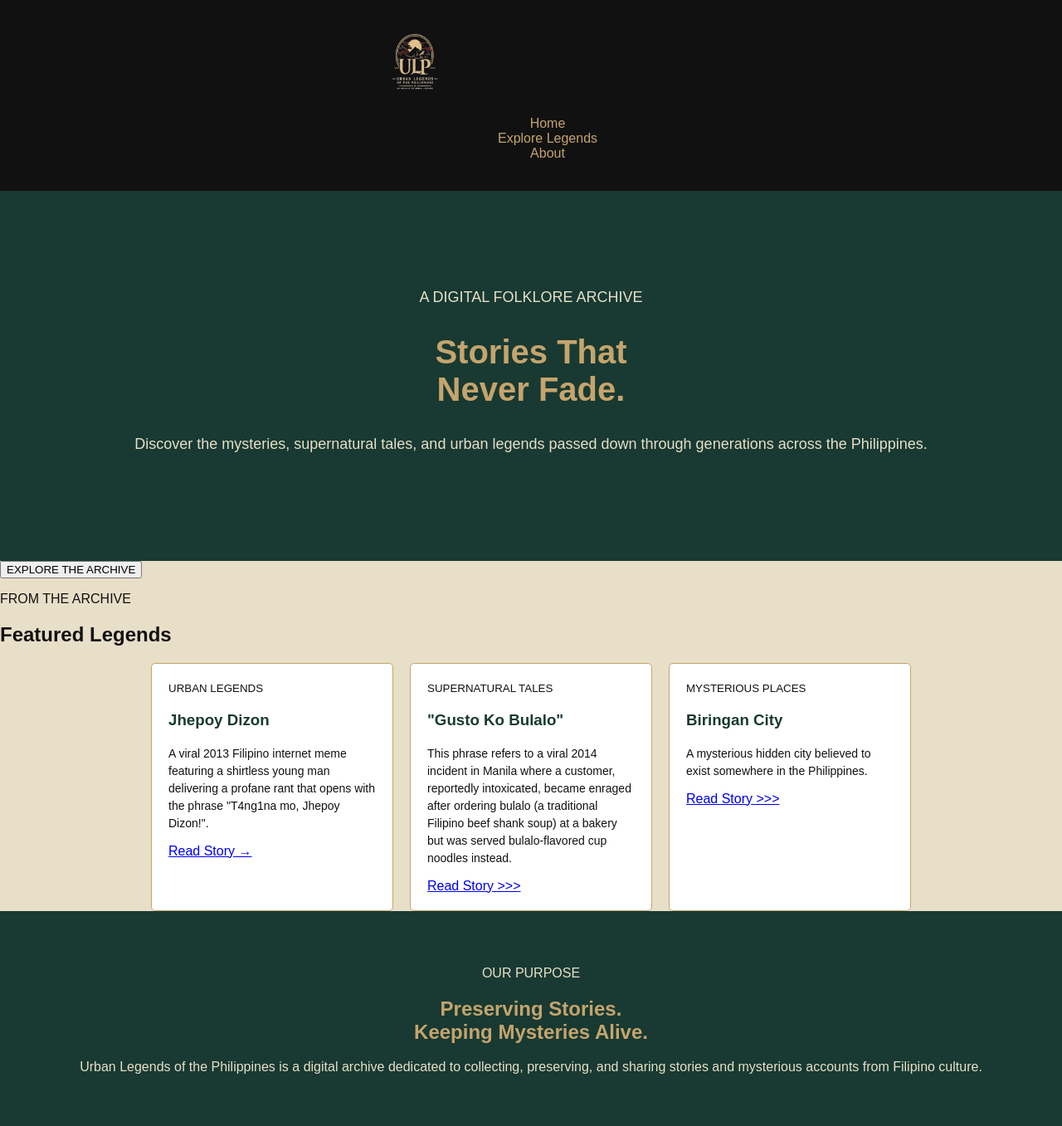
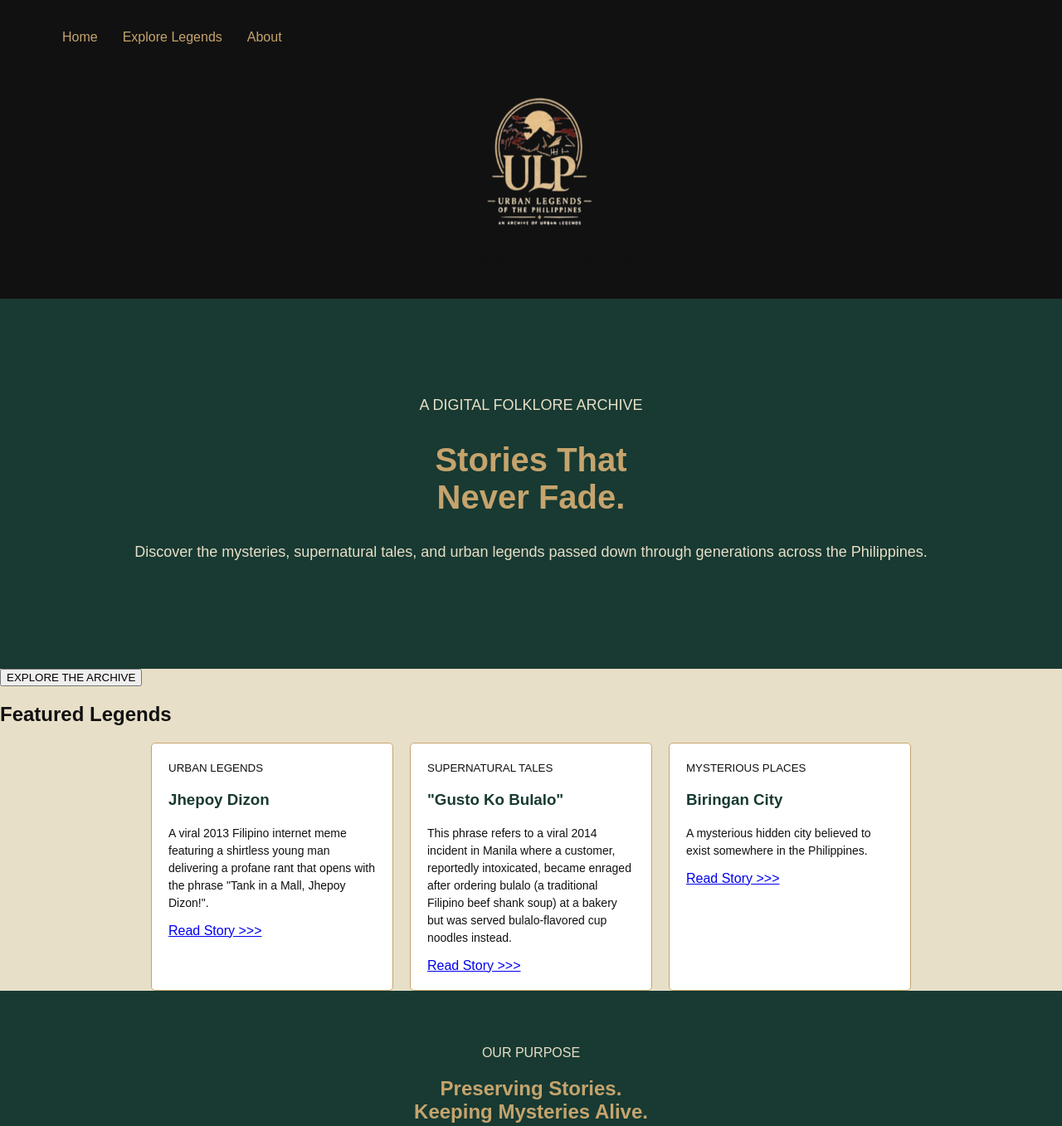
Before and after one commit to CrystalyZ-Z/DelaCruz_Website, a plain HTML site: page index.html in a window 1280 px wide. Shown: the top 1357 px of the page at 83% size. Drawn offline with Linux system fonts and the light colour scheme.

Commit message:
CSS(PT. 6) NAVBAR EDIT

```diff
--- a/css/style.css
+++ b/css/style.css
@@ -1,5 +1,4 @@
 
-/* This is the main style of the website */
 
 body {
     margin: 0;
@@ -7,19 +6,23 @@ body {
     font-family: Arial, sans-serif;
     background-color: #E8DFC8;
     color: #111111;
+
 }
 
+.navbar ul {
+    display: flex;
+
+}
 /* Navigation Bar */
-
 nav {
     background-color: #111111;
     padding: 20px;
-    text-align: center;
+    text-align: right;
+
 }
-
 nav a {
     color: #C5A46D;
-    text-decoration: none;
+    text-decoration:none;
     margin: 15px;
     font-size: 16px;
 }
@@ -27,7 +30,6 @@ nav a {
 nav a:hover {
     color: white;
 }
-
 /* Hero Section */
 
 .hero {
@@ -93,6 +95,11 @@ nav a:hover {
     font-size: 14px;
     line-height: 1.5;
 }
+.logo{
+    display: block;
+    margin: 0 auto;
+    width: 250px;
+}
 
 /* About Section */
 
--- a/index.html
+++ b/index.html
@@ -9,21 +9,20 @@
 <body>
     <header>
 
-
         <!-- Navigation Bar -->
 
 
         <nav class="navbar">
-            <div class="logo">
-                <img src="images/logo.png" alt="Urban Legends Logo"; height="100" width="100">
-                <span>URBAN LEGENDS</span>
-                <small>OF THE PHILIPPINES</small>
-            </div>
             <ul class="nav-links">
                 <li><a href="#home">Home</a></li>
                 <li><a href="#legends">Explore Legends</a></li>
                 <li><a href="#about">About</a></li>
             </ul>
+            <div class="logo">
+                <img src="images/logo.png" alt="Urban Legends Logo"; height="230" width="230">
+                <span>URBAN LEGENDS</span>
+                <small>OF THE PHILIPPINES</small>
+            </div>
         </nav>
     </header>
 
@@ -31,17 +30,19 @@
     <!-- Hero Section -->
 
 
+
     <section class="hero" id="home">
         <div class="hero-content">
             <p class="subtitle">A DIGITAL FOLKLORE ARCHIVE</p>
-            <h1>Stories That<br>Never Fade.</h1>
+            <h1>Stories That
+                <br>
+                Never Fade.</h1>
             <p class="description">
                 Discover the mysteries, supernatural tales,
                 and urban legends passed down through generations
                 across the Philippines.
         </div>
     </section>
-
 
     <!---button-->
     <button class = button>
@@ -53,8 +54,7 @@
 
     <section class="legends" id="legends">
         <div class="section-heading">
-            <p>FROM THE ARCHIVE</p>
-            <h2>Featured Legends</h2>
+            <h2 style=>Featured Legends</h2>
             <span></span>
         </div>
         <div class="legend-container">
@@ -64,9 +64,9 @@
                     <small>URBAN LEGENDS</small>
                     <h3>Jhepoy Dizon</h3>
                     <p>
-                       A viral 2013 Filipino internet meme featuring a shirtless young man delivering a profane rant that opens with the phrase "T4ng1na mo, Jhepoy Dizon!".
+                       A viral 2013 Filipino internet meme featuring a shirtless young man delivering a profane rant that opens with the phrase "Tank in a Mall, Jhepoy Dizon!".
                     </p>
-                    <a href="#">Read Story →</a>
+                    <a href="#">Read Story >>></a>
                 </div>
             </div>
             <div class="legend-card">
@@ -114,3 +114,8 @@
     </footer>
 </body>
 </html>
+
+    <!--Search Bar-->
+
+
+<!--ADD SUMMARY DETAILZZZ-->
```
Also changed, not shown: images/background.jpeg (added).
